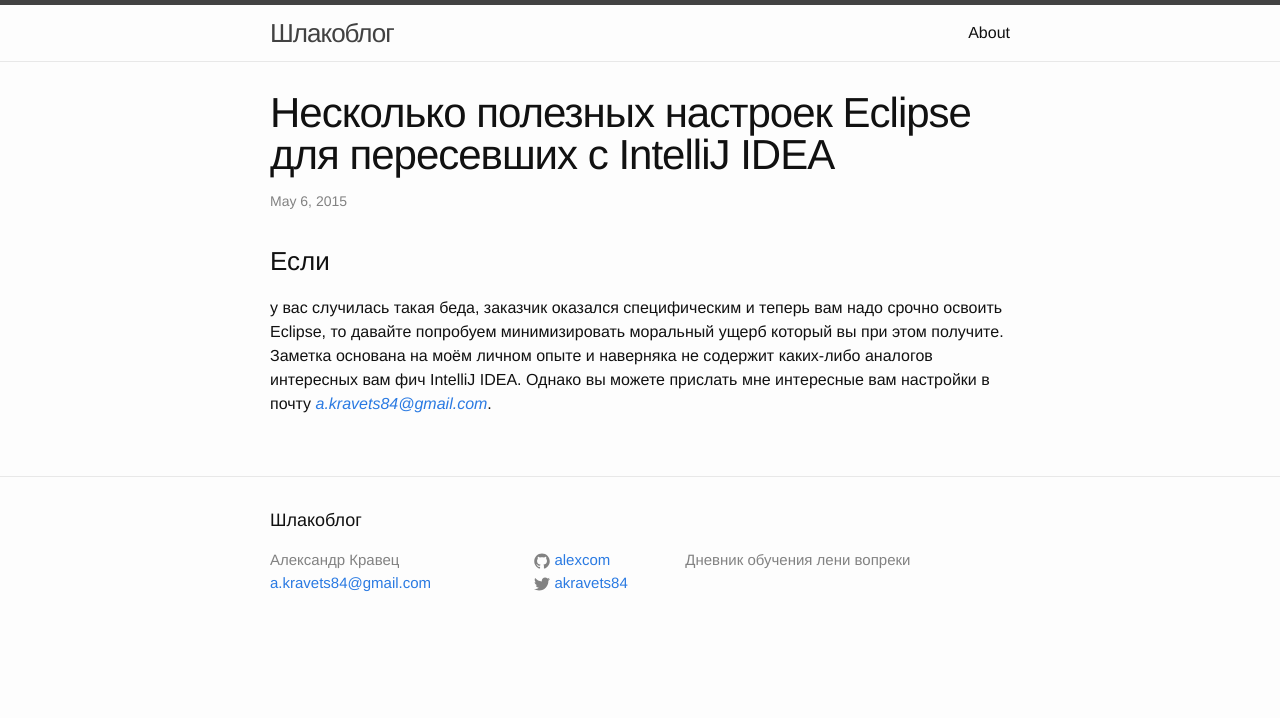
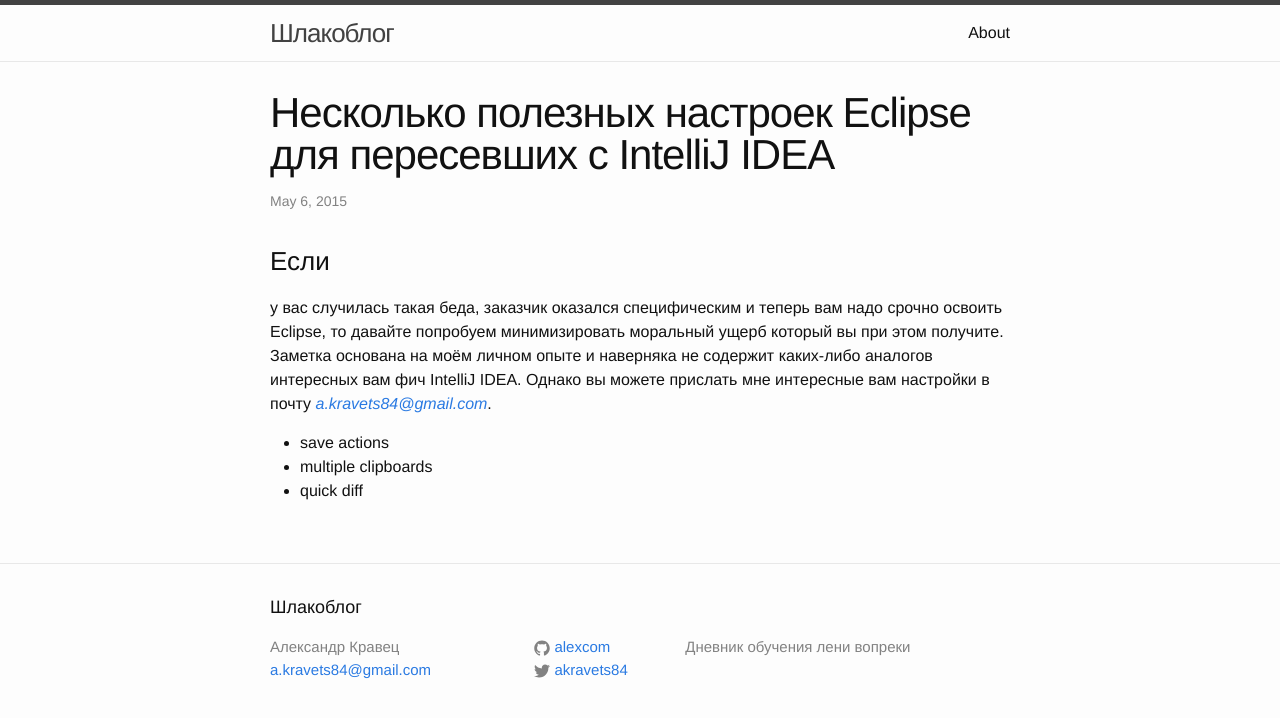
Before and after one commit to alexcom/alexcom.github.io, a Jekyll site: the page built from _posts/2015-05-06-idea-to-eclipse-migration.md, in a window 1280 px wide. Shown: the top 718 px of the page. Built offline with Jekyll 4.4.1, drawn with Linux system fonts in a browser that asks for light colours.

Commit message:
Update 2015-05-06-idea-to-eclipse-migration.md

```diff
--- a/_posts/2015-05-06-idea-to-eclipse-migration.md
+++ b/_posts/2015-05-06-idea-to-eclipse-migration.md
@@ -6,3 +6,7 @@
 ---
 ###Если
 у вас случилась такая беда, заказчик оказался специфическим и теперь вам надо срочно освоить Eclipse, то давайте попробуем минимизировать моральный ущерб который вы при этом получите. Заметка основана на моём личном опыте и наверняка не содержит каких-либо аналогов интересных вам фич IntelliJ IDEA. Однако вы можете прислать мне интересные вам настройки в почту <a href="mailto:a.kravets84@gmail.com">*a.kravets84@gmail.com*</a>.
+
+- save actions
+- multiple clipboards
+- quick diff
```
